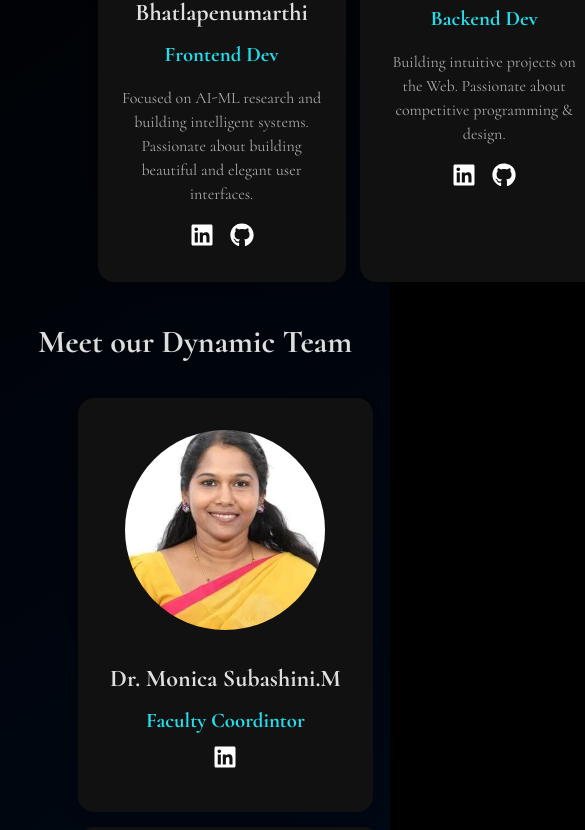
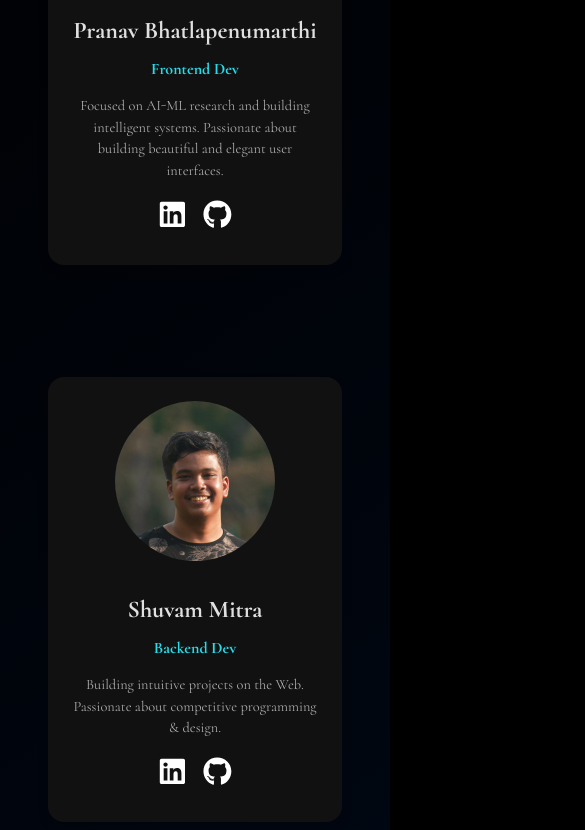
Before and after one commit to Pranav-Bhatlapenumarthi/graVITas_TAM, a React (Vite) app in the folder frontend/: page /devs in a window 390 px wide. Shown: the part 422-1252 px from the top of the page, 585 px wide, since content can reach past the window. Built offline with nearby package versions, Linux system fonts and the light colour scheme; a web font is replaced by a local one.

Commit message:
fixed: team page responsiveness

```diff
--- a/frontend/src/pages/Contact.css
+++ b/frontend/src/pages/Contact.css
@@ -100,13 +100,14 @@
     .grp_pic {
         width: 100%;
         max-width: 90%;
+        margin-right: 2rem;
         height: auto;
     }
 
     .contact-container {
         width: 95%;
-        margin-top: 1rem;
-        margin-left: 1rem;
+        margin-top: 3rem;
+        margin-left: 0.5rem;
     }
 
     .contact-container h2 {
--- a/frontend/src/pages/Developers.css
+++ b/frontend/src/pages/Developers.css
@@ -1,8 +1,7 @@
 .dev-page {
   text-align: center;
-  padding-top: 5%;
+  padding-top: 8rem;
   background: linear-gradient(145deg, black, #000814, #001d3d, #003566, #0466c8);
-  min-height: 100vh;
 }
 
 .title {
@@ -15,9 +14,10 @@
   display: flex;
   flex-direction: row;
   justify-items: center;
+  align-items: center;
   text-align: center;
-  gap: 5%;
-  margin-left: 25%;
+  gap: 5rem;
+  margin-left: 23rem;
 }
 
 .team-grid{
@@ -26,15 +26,16 @@
   flex-direction: row;
   justify-items: center;
   text-align: center;
-  gap: 5%;
 }
 
 .team-grid.t1{
-  margin-left: 20%
+  gap: 5rem;
+  margin-left: 26rem;
 }
 
 .team-grid.t2{
-  margin-left: 22%;
+  gap: 3rem;
+  margin-left: 10rem;
 }
 
 .dev-card {
@@ -44,7 +45,7 @@
   box-shadow: 0 6px 12px rgba(0,0,0,0.1);
   max-width: 300px;
   transition: transform 0.3s ease, box-shadow 0.3s ease;
-  margin-bottom: 3%;
+  margin-bottom: 2rem;
 }
 
 .team-card {
@@ -54,7 +55,7 @@
   box-shadow: 0 6px 12px rgba(0,0,0,0.1);
   max-width: 300px;
   transition: transform 0.3s ease, box-shadow 0.3s ease;
-  margin-bottom: 5%;
+  margin-bottom: 2rem;
 }
 
 
@@ -69,9 +70,9 @@
 }
 
 .dev-img {
-  width: 200px;
-  height: 200px;
-  border-radius: 50%;
+  width: 12rem;
+  height: 12rem;
+  border-radius: 50rem;
   object-fit: cover;
   /* margin-bottom: 1rem; */
 }
@@ -93,10 +94,54 @@
   margin: 0 0.5rem;
   text-decoration: none;
   color: white;
-  font-size: 24px;
+  font-size: 1.8rem;
 
 }
 
 .socials a:hover {
   color: #2563eb;
 }
+
+@media (max-width: 768px) {
+
+  .dev-page{
+    margin-bottom: 0.1rem;
+  }
+
+  .title {
+    font-size: 1.6rem;
+  }
+
+  .dev-grid{
+    display: flex;
+    flex-direction: column;
+    flex-wrap: wrap;
+    margin-left: 3rem;
+    margin-right: 3rem;
+  }
+
+  .team-grid.t1, .team-grid.t2{
+    display: flex;
+    flex-direction: column;
+    flex-wrap: wrap;
+    margin-left: 3rem;
+    margin-right:3rem;
+  }
+  .dev-card, .team-card {
+    max-width: 90%;
+    flex: 1 1 100%;
+  }
+
+  .dev-img {
+    width: 10rem;
+    height: 10rem;
+  }
+
+  .role {
+    font-size: 1rem;
+  }
+
+  .bio {
+    font-size: 0.9rem;
+  }
+}
--- a/frontend/src/pages/Developers.jsx
+++ b/frontend/src/pages/Developers.jsx
@@ -34,17 +34,18 @@ const team = [
     role: "Faculty Coordintor",
     image: "/Images/sivakumarsir_pic.jpg",
     linkedin: "https://www.linkedin.com/in/sivakumar-rajagopal-908a72268/",
-  },
+  }
+
+];
+
+const team_2 =[
   {
     name: "Vedant Patil",
     role: "Chairperson",
     image: "/Images/vedant_pic.jpg",
     linkedin: "https://www.linkedin.com/in/vedant-patil-891a74164/",
-  }
-];
-
-const team_2 =[
-    {
+  },
+  {
     name: "Somil Agrawal",
     role: "Secretary",
     image: "/Images/somil_pic.jpg",
```
